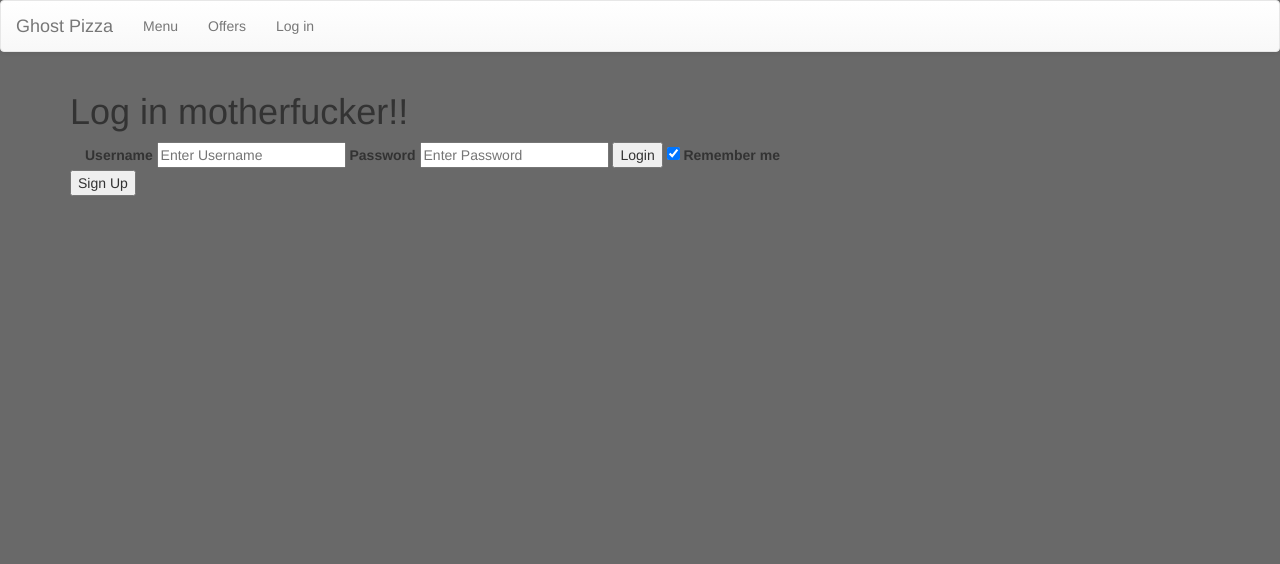
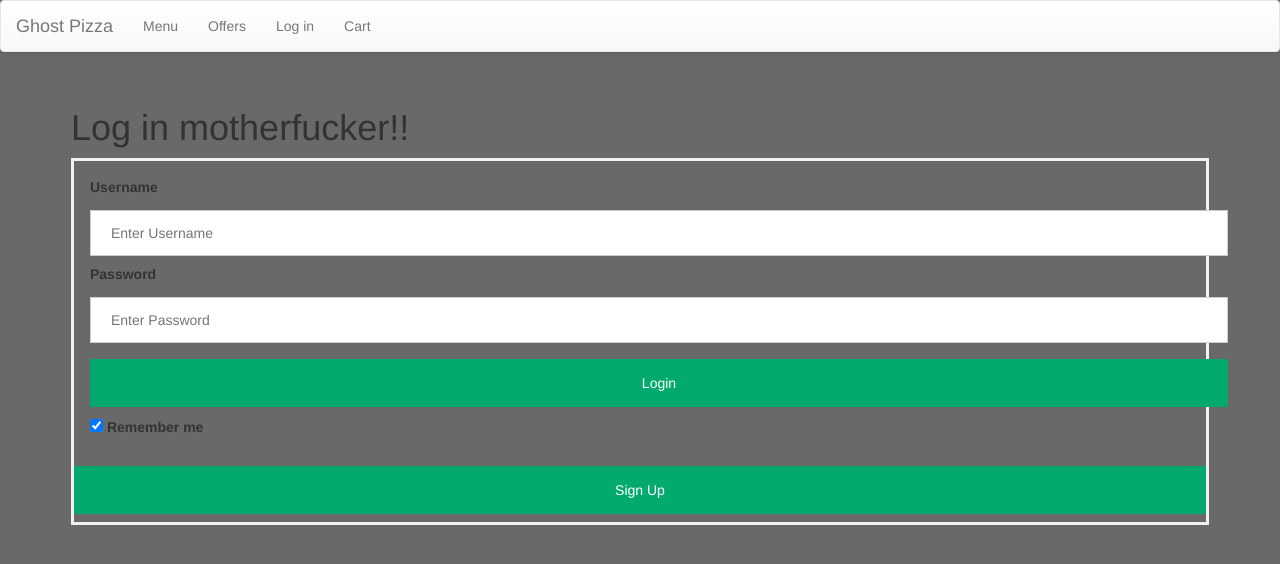
Before and after one commit to robert-orri/Ghost-pizza, a Django app: page /log_in/ in a window 1280 px wide. Shown: the top 564 px of the page. Run offline with Django 4.2, Linux system fonts and the light colour scheme.

Commit message:
New ting

```diff
--- a/ghost_pizza/settings.py
+++ b/ghost_pizza/settings.py
@@ -44,6 +44,7 @@
     'ghost.apps.GhostConfig',
     'manufacturer.apps.ManufacturerConfig',
     'homepage.apps.HomepageConfig',
+    'log_in.apps.LogInConfig',
 ]
 
 MIDDLEWARE = [
--- a/ghost_pizza/urls.py
+++ b/ghost_pizza/urls.py
@@ -23,6 +23,7 @@
     path('ghost/', include('ghost.urls')),
     path('manufacturers/', include('manufacturer.urls')),
     path('homepage/', include('homepage.urls')),
-    path('log_in/', include('log_in.urls'))
+    path('log_in/', include('log_in.urls')),
+    path('cart/', include('cart.urls')),
 
 ]
--- /dev/null
+++ b/static/css/cart.css
@@ -0,0 +1,3 @@
+.cart {
+    background-color: #04AA6D;
+}
--- a/static/css/main.css
+++ b/static/css/main.css
@@ -1,24 +1,13 @@
+@import "sign_in.css";
+@import "offers.css";
+@import "pizzas.css";
+@import "cart.css";
 body {
     background-color: dimgrey;
     border: 20px;
     text-align: -moz-center;
 }
 
-.ghost{
-    border-bottom: solid 2px rgba(155, 155, 155, .5);
-    text-align: left;
-}
-
-.ghost-image {
-    width: 320px;
-    height: 220px;
-    text-align: center;
-}
-
-.manufacturer {
-    border-bottom: solid 2px rgba(155, 155, 155, .5);
-    text-align: left;
-}
 
 .homepage {
     border-bottom: solid 2px rgba(155, 155, 155, .5);
--- /dev/null
+++ b/static/css/offers.css
@@ -0,0 +1,4 @@
+.manufacturer {
+    border-bottom: solid 2px rgba(155, 155, 155, .5);
+    text-align: left;
+}
--- /dev/null
+++ b/static/css/pizzas.css
@@ -0,0 +1,10 @@
+.ghost{
+    border-bottom: solid 2px rgba(155, 155, 155, .5);
+    text-align: left;
+}
+
+.ghost-image {
+    width: 320px;
+    height: 220px;
+    text-align: center;
+}
--- /dev/null
+++ b/static/css/sign_in.css
@@ -0,0 +1,59 @@
+
+/* Bordered form */
+form {
+  border: 3px solid #f1f1f1;
+}
+
+/* Full-width inputs */
+input[type=text], input[type=password] {
+  width: 100%;
+  padding: 12px 20px;
+  margin: 8px 0;
+  display: inline-block;
+  border: 1px solid #ccc;
+  box-sizing: border-box;
+}
+
+/* Set a style for all buttons */
+button {
+  background-color: #04AA6D;
+  color: white;
+  padding: 14px 18px;
+  margin: 8px 0;
+  border: none;
+  cursor: pointer;
+  width: 100%;
+}
+
+/* Add a hover effect for buttons */
+button:hover {
+    opacity: 0.8;
+}
+
+/* Avatar image */
+img.avatar {
+  width: 40%;
+  border-radius: 50%;
+}
+
+/* Add padding to containers */
+.container {
+  padding: 16px;
+}
+
+/* The "Forgot password" text */
+span.psw {
+  float: right;
+  padding-top: 16px;
+}
+
+/* Change styles for span and cancel button on extra small screens */
+@media screen and (max-width: 300px) {
+  span.psw {
+    display: block;
+    float: none;
+  }
+  .cancelbtn {
+    width: 100%;
+  }
+}
--- a/templates/ghost/index.html
+++ b/templates/ghost/index.html
@@ -8,8 +8,7 @@
         <p>{{ ghost.price }}kr</p>
     {% endfor %}
     <div class="block">
-        <a>Ghost Pepper</a>
-        <img class="ghost-image" id="ghost-order-img" src="../../static/images/ghost_pepper.jpg" alt="order image "/>
+
 
 
     </div>
--- a/templates/navigation.html
+++ b/templates/navigation.html
@@ -17,6 +17,7 @@
         <li ><a href="{% url 'ghost-index' %}">Menu<span class="sr-only">(current)</span></a></li>
         <li><a href="{% url 'manufacturer-index' %}">Offers</a></li>
         <li><a href="{% url 'log_in-index' %}">Log in</a></li>
+        <li><a href="{% url 'cart-index' %}">Cart</a></li>
     </div><!-- /.navbar-collapse -->
   </div><!-- /.container-fluid -->
 </nav>
```
Also changed, not shown: templates/cart/index.html (added, +7 -0 lines).
